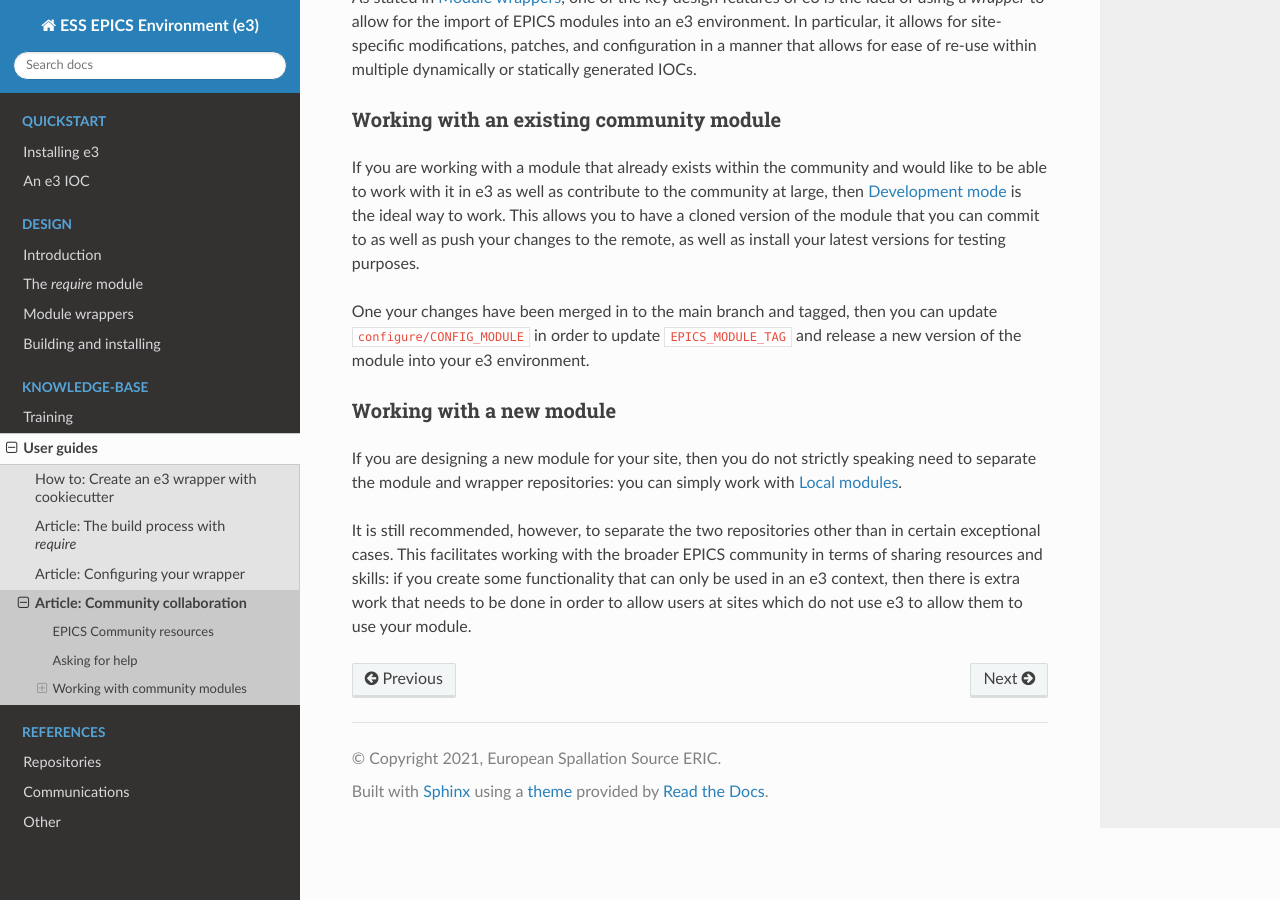
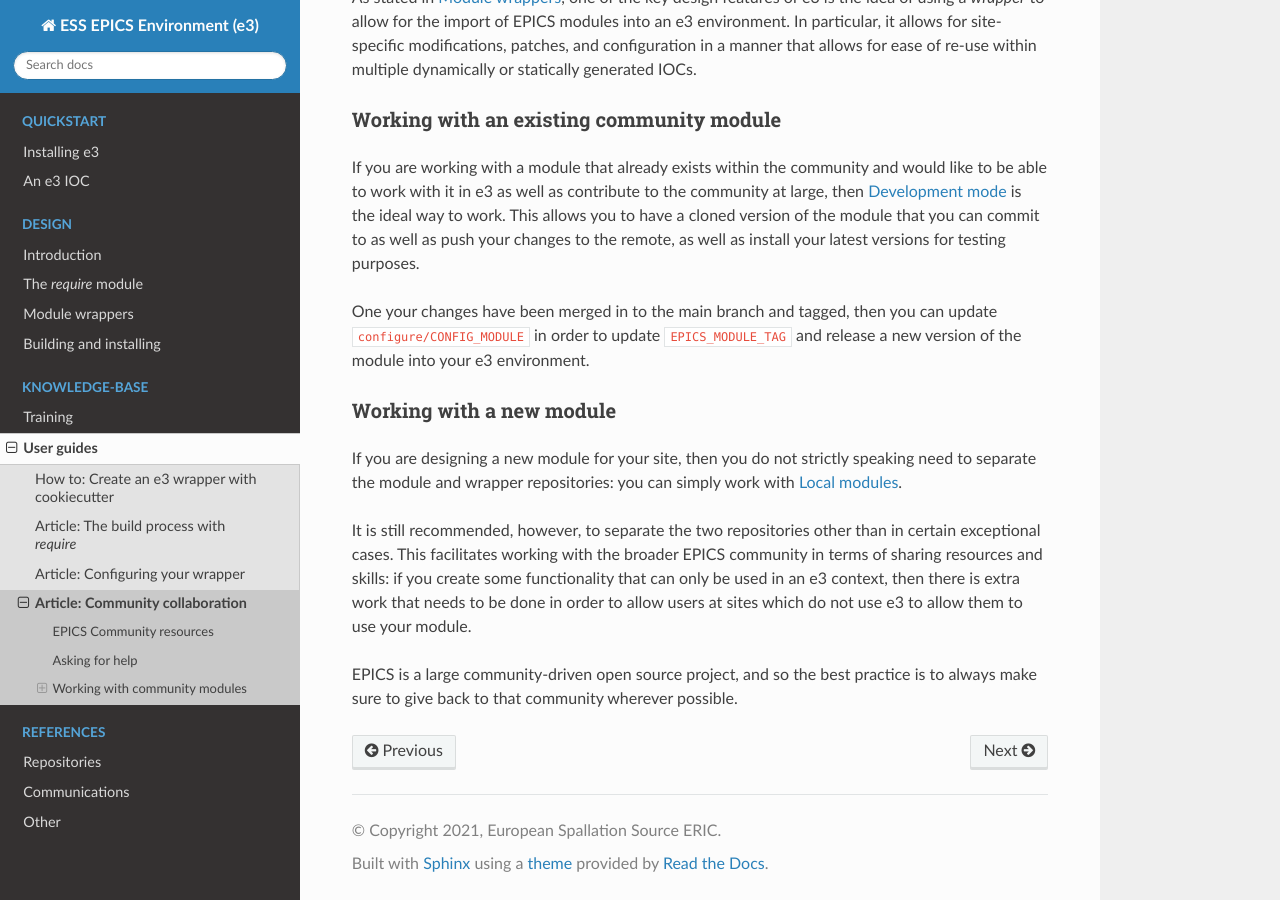
Before and after one commit to ttkorhonen/e3pages, a Sphinx documentation site: the page built from docs/kb/guide/articles/7_community_collab.md, in a window 1280 px wide and 900 px high, scrolled down 1014 px. Built offline with Sphinx 7.4.7 and the Read the Docs theme 2.0.0, drawn with Linux system fonts in a browser that asks for light colours.

Commit message:
Comment about open source

```diff
--- a/docs/kb/guide/articles/7_community_collab.md
+++ b/docs/kb/guide/articles/7_community_collab.md
@@ -35,3 +35,5 @@ One your changes have been merged in to the main branch and tagged, then you can
 If you are designing a new module for your site, then you do not strictly speaking need to separate the module and wrapper repositories: you can simply work with {ref}`local_modules`.
 
 It is still recommended, however, to separate the two repositories other than in certain exceptional cases. This facilitates working with the broader EPICS community in terms of sharing resources and skills: if you create some functionality that can only be used in an e3 context, then there is extra work that needs to be done in order to allow users at sites which do not use e3 to allow them to use your module.
+
+EPICS is a large community-driven open source project, and so the best practice is to always make sure to give back to that community wherever possible.
```
